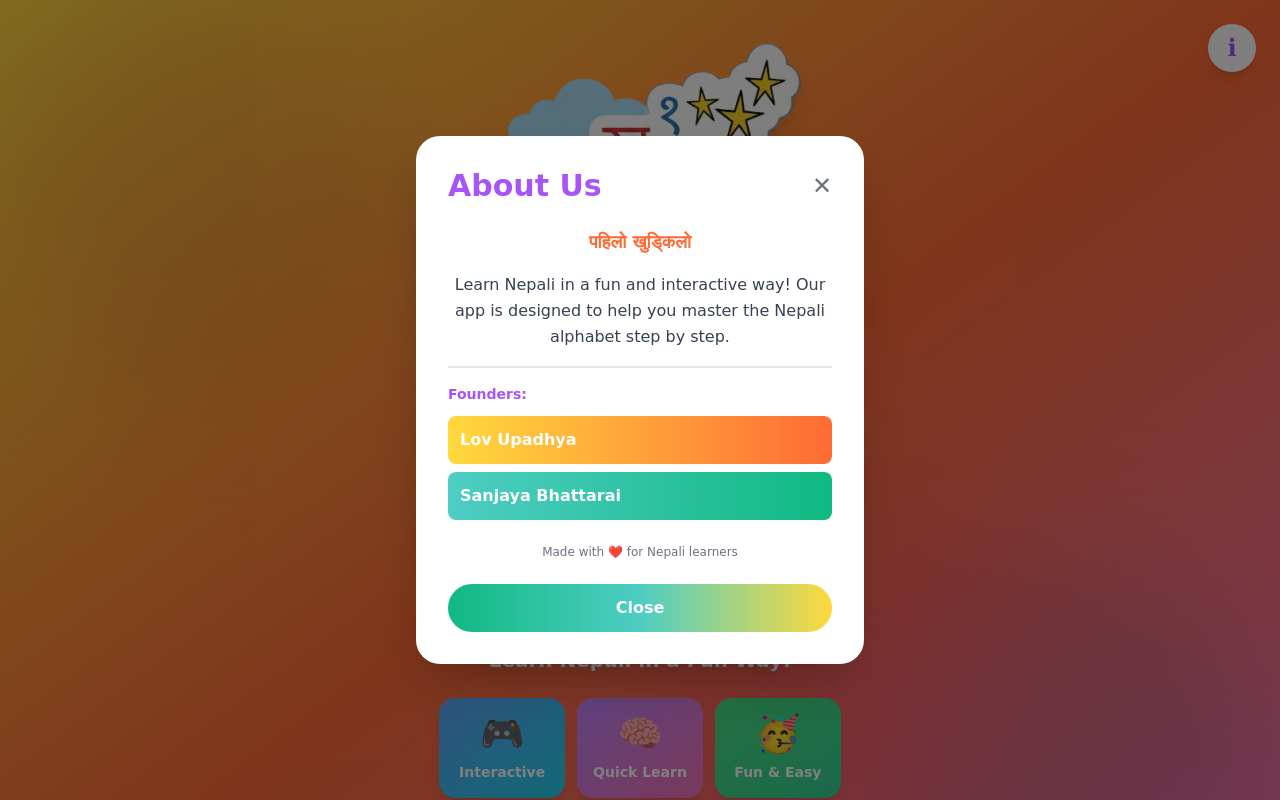
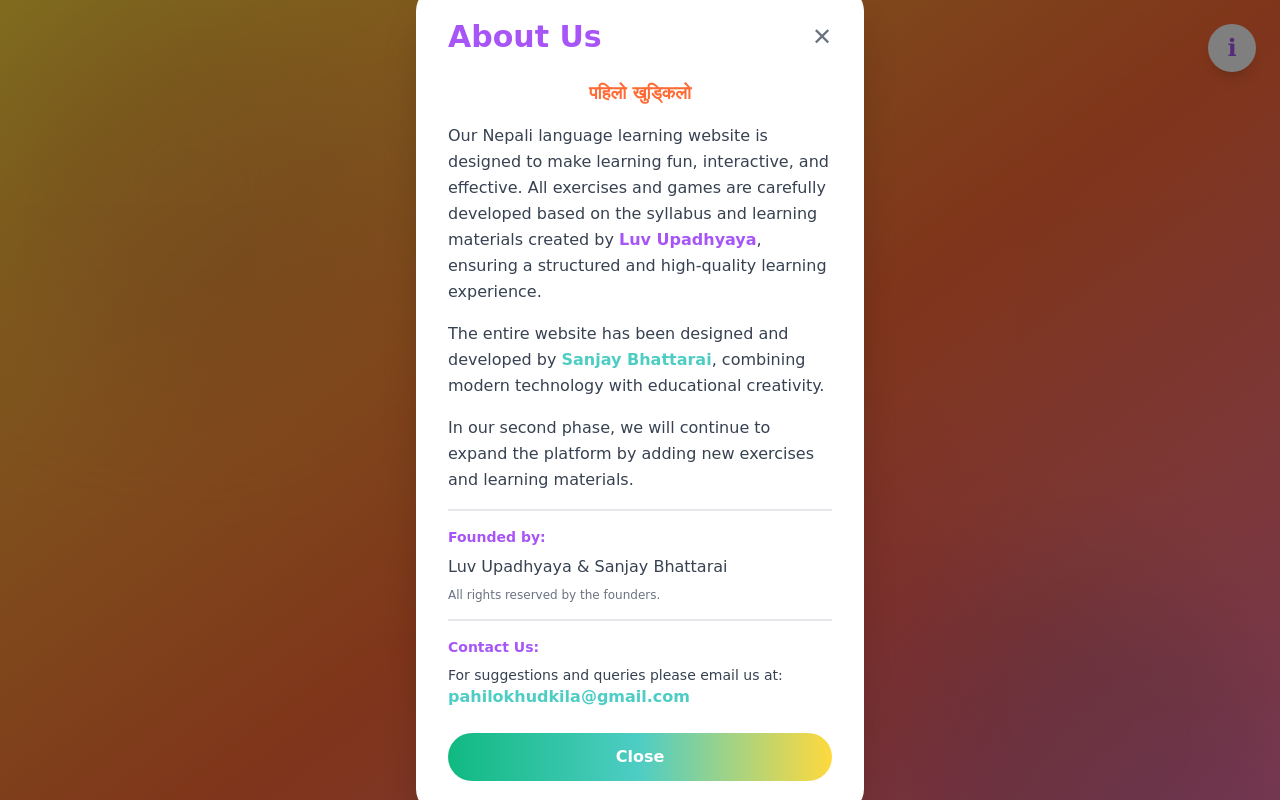
Before and after one commit to sanjayabhattarai/Pahilokhudkilo, a React (Vite) app: page / in a window 1280 px wide. Both pictures are taken after a click on the button "About Us". Shown: the top 800 px of the page. Built offline with nearby package versions, Linux system fonts and the light colour scheme.

Commit message:
fix: Update content and layout in WelcomeScreen for improved clarity and engagement; add contact information

```diff
--- a/src/components/WelcomeScreen.jsx
+++ b/src/components/WelcomeScreen.jsx
@@ -39,25 +39,35 @@ const WelcomeScreen = ({ onStartGame }) => {
               <p className="text-center text-lg font-semibold text-kid-orange">
                 पहिलो खुड्किलो
               </p>
-              <p className="text-center text-base leading-relaxed">
-                Learn Nepali in a fun and interactive way! Our app is designed to help you master the Nepali alphabet step by step.
+
+              <p className="text-base leading-relaxed">
+                Our Nepali language learning website is designed to make learning fun, interactive, and effective. All exercises and games are carefully developed based on the syllabus and learning materials created by <span className="font-semibold text-kid-purple">Luv Upadhyaya</span>, ensuring a structured and high-quality learning experience.
+              </p>
+
+              <p className="text-base leading-relaxed">
+                The entire website has been designed and developed by <span className="font-semibold text-kid-blue">Sanjay Bhattarai</span>, combining modern technology with educational creativity.
+              </p>
+
+              <p className="text-base leading-relaxed">
+                In our second phase, we will continue to expand the platform by adding new exercises and learning materials.
               </p>
 
               <div className="border-t-2 border-gray-200 pt-4 mt-4">
-                <p className="text-sm font-semibold text-kid-purple mb-3">Founders:</p>
-                <div className="space-y-2">
-                  <div className="bg-gradient-to-r from-kid-yellow to-kid-orange rounded-lg p-3">
-                    <p className="font-bold text-white">Lov Upadhya</p>
-                  </div>
-                  <div className="bg-gradient-to-r from-kid-blue to-kid-green rounded-lg p-3">
-                    <p className="font-bold text-white">Sanjaya Bhattarai</p>
-                  </div>
-                </div>
+                <p className="text-sm font-semibold text-kid-purple mb-2">Founded by:</p>
+                <p className="text-base">Luv Upadhyaya & Sanjay Bhattarai</p>
+                <p className="text-xs text-gray-500 mt-2">All rights reserved by the founders.</p>
               </div>
 
-              <p className="text-center text-xs text-gray-500 pt-2">
-                Made with ❤️ for Nepali learners
-              </p>
+              <div className="border-t-2 border-gray-200 pt-4 mt-4">
+                <p className="text-sm font-semibold text-kid-purple mb-2">Contact Us:</p>
+                <p className="text-sm">For suggestions and queries please email us at:</p>
+                <a
+                  href="mailto:pahilokhudkila@gmail.com"
+                  className="text-kid-blue font-semibold hover:underline break-all"
+                >
+                  pahilokhudkila@gmail.com
+                </a>
+              </div>
             </div>
 
             <button
```
